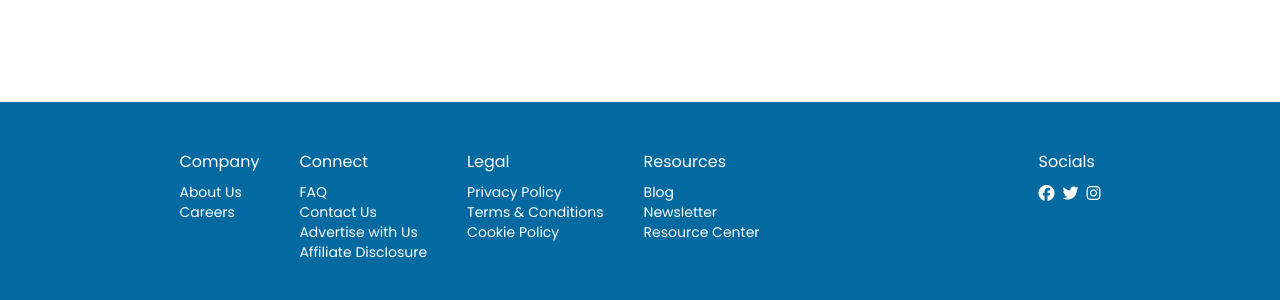
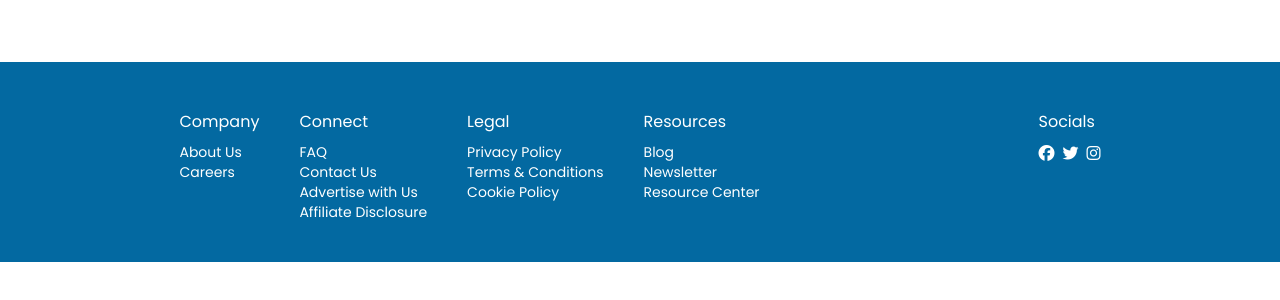
Before and after one commit to scrsund/blog, a Vue app: page /home in a window 1280 px wide. Shown: the part 990-1290 px from the top of the page. After the commit the page ends 1252 px from the top, so only its background shows below. Built offline with nearby package versions, Linux system fonts and the light colour scheme; no server answers; a web font is replaced by a local one.

Commit message:
sticky footer

```diff
--- a/src/App.vue
+++ b/src/App.vue
@@ -1,7 +1,9 @@
 <template>
-  <TheHeader />
-  <router-view></router-view>
-  <TheFooter />
+  <div class="min-h-screen flex flex-col">
+    <TheHeader />
+    <router-view></router-view>
+    <TheFooter />
+  </div>
 </template>
 
 <script>
--- a/src/components/layout/TheFooter.vue
+++ b/src/components/layout/TheFooter.vue
@@ -1,5 +1,5 @@
 <template>
-  <footer id="footer" class="flex justify-around bg-sky-700 mt-10 p-10 text-white">
+  <footer id="footer" class="flex justify-around bg-sky-700 mt-auto p-10 text-white">
       <div class="flex space-x-10">
         <div>
           <h5>Company</h5>
```
